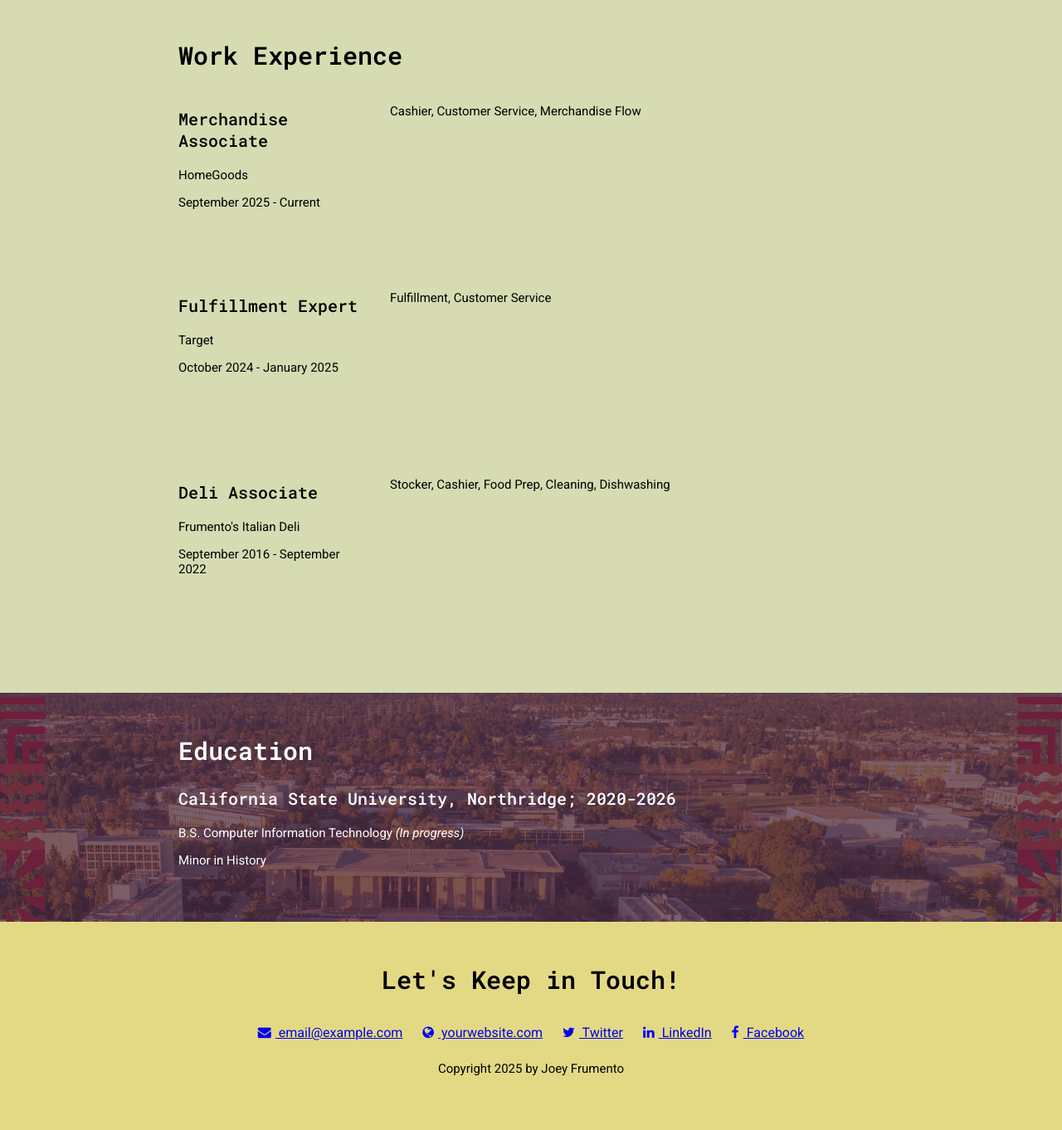
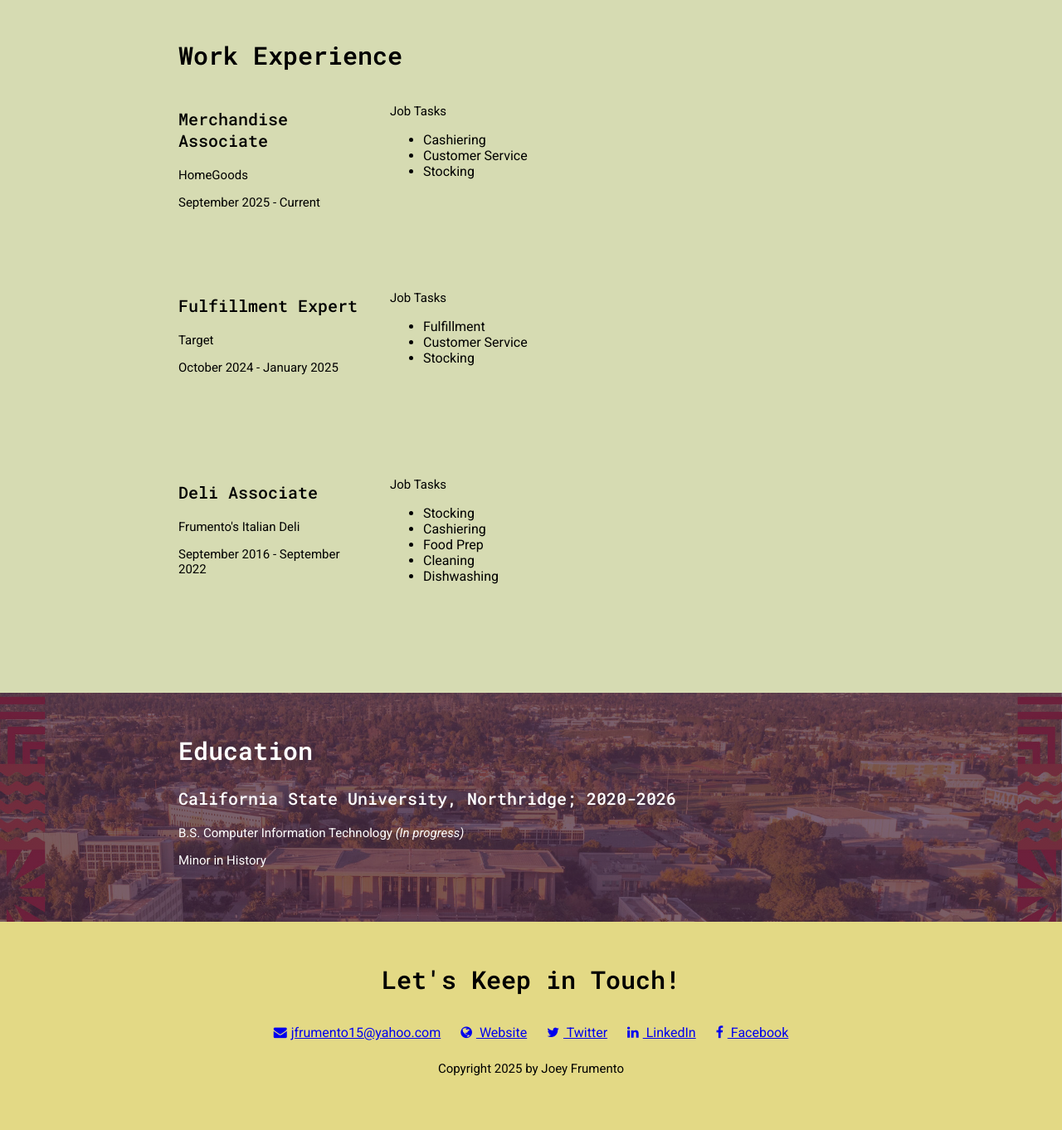
Before and after one commit to AnthonyFrumento/comp484-hw8-main, a plain HTML site: page index.html in a window 1280 px wide. Shown: the part 403-1765 px from the top of the page at 83% size. Drawn offline with Linux system fonts and the light colour scheme.

Commit message:
added resume info

```diff
--- a/index.html
+++ b/index.html
@@ -21,7 +21,7 @@
             <a href="#home">Home</a>
             <a href="#work">Work</a>
             <a href="#education">Education</a>
-            <a href="docs/resume.pdf" download>Download Resume</a>
+            <a href="Joey Frumento _ Resume.pdf" download>Download Resume</a>
         </div>
     </nav>
     <!-- // Intro -->
@@ -55,7 +55,12 @@
 
                 <div class="column-wide">
                     <!-- Add as many paragraphs as you need. -->
-                    <p>Cashier, Customer Service, Merchandise Flow</p>
+                    <p>Job Tasks</p>
+                    <ul>
+                        <li>Cashiering</li>
+                        <li>Customer Service</li>
+                        <li>Stocking</li>
+                    </ul>
                 </div>
 
                 <!-- Job 2 -->
@@ -67,7 +72,12 @@
 
                 <div class="column-wide">
                     <!-- Add as many paragraphs as you need. -->
-                    <p>Fulfillment, Customer Service</p>
+                    <p>Job Tasks</p>
+                    <ul>
+                        <li>Fulfillment</li>
+                        <li>Customer Service</li>
+                        <li>Stocking</li>
+                    </ul>
                 </div>
                 <!-- Job 3 -->
                 <div class="column-narrow">
@@ -78,7 +88,14 @@
 
                 <div class="column-wide">
                     <!-- Add as many paragraphs as you need. -->
-                    <p>Stocker, Cashier, Food Prep, Cleaning, Dishwashing</p>
+                    <p>Job Tasks</p>
+                    <ul>
+                        <li>Stocking</li>
+                        <li>Cashiering</li>
+                        <li>Food Prep</li>
+                        <li>Cleaning</li>
+                        <li>Dishwashing</li>
+                    </ul>
                 </div>
                 <!-- end of Job Details block. -->
             </div>
@@ -108,10 +125,10 @@
 
             <!-- Social media and contact links. Add or remove any networks. -->
             <div class="contact-info">
-                <a href="mailto:email@example.com"><i class="fa fa-envelope"></i> email@example.com</a>
-                <a href="http://yourwebsite.com" target="_blank"><i class="fa fa-globe"></i> yourwebsite.com</a>
+                <a href="mailto:jfrumento15@yahoo.com"><i class="fa fa-envelope"></i>jfrumento15@yahoo.com</a>
+                <a href="https://anthonyfrumento.github.io/comp484-hw8-main/" target="_blank"><i class="fa fa-globe"></i> Website</a>
                 <a href="#" target="_blank"><i class="fa fa-twitter"></i> Twitter</a>
-                <a href="#" target="_blank"><i class="fa fa-linkedin"></i> LinkedIn</a>
+                <a href="https://www.linkedin.com/in/anthony-frumento/" target="_blank"><i class="fa fa-linkedin"></i> LinkedIn</a>
                 <a href="#" target="_blank"><i class="fa fa-facebook"></i> Facebook</a>
             </div>
             <p>Copyright 2025 by Joey Frumento</p>
```
Also changed, not shown: 1 other file.
